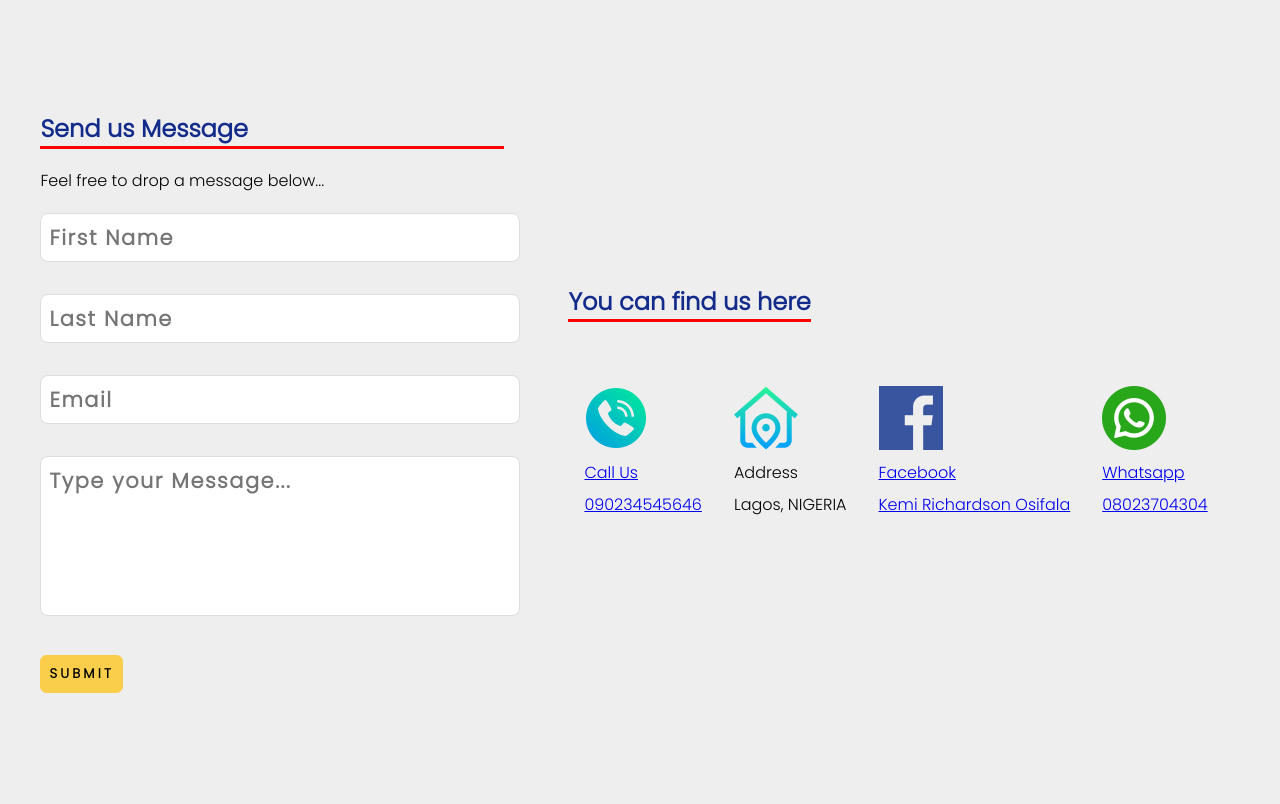
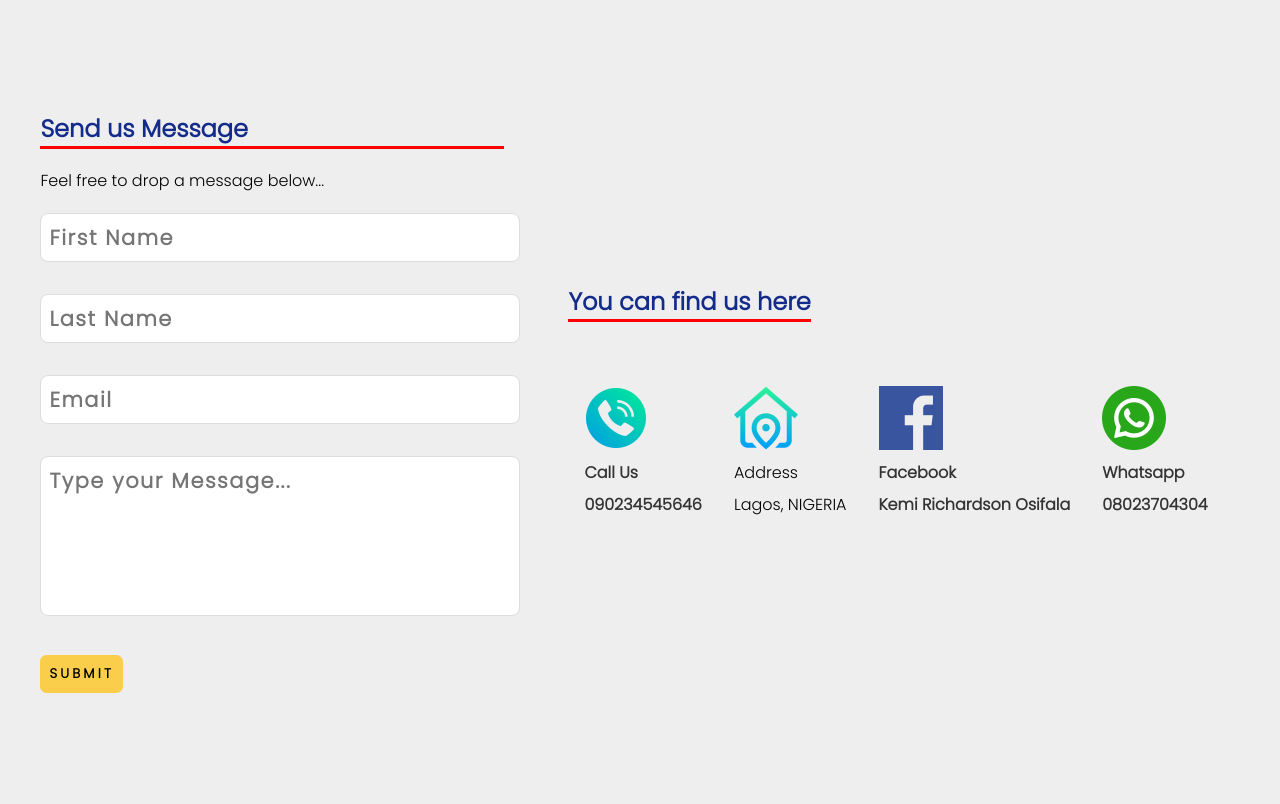
Before and after one commit to Akindele-Ebenezer/oshspring, a PHP site: page / in a window 1280 px wide. Shown: the part 3654-4458 px from the top of the page. Run offline with PHP 8.4, Linux system fonts and the light colour scheme.

Commit message:
Update styles.css

```diff
--- a/styles/styles.css
+++ b/styles/styles.css
@@ -240,6 +240,12 @@ textarea {
 .form > div > div > div {
     display: flex;
     flex-wrap: wrap;
+}
+
+.form > div > div > div > div > a {
+    color: #333;
+    font-weight: bold;
+    text-decoration: none;
 }
 
 .form form input,
```
